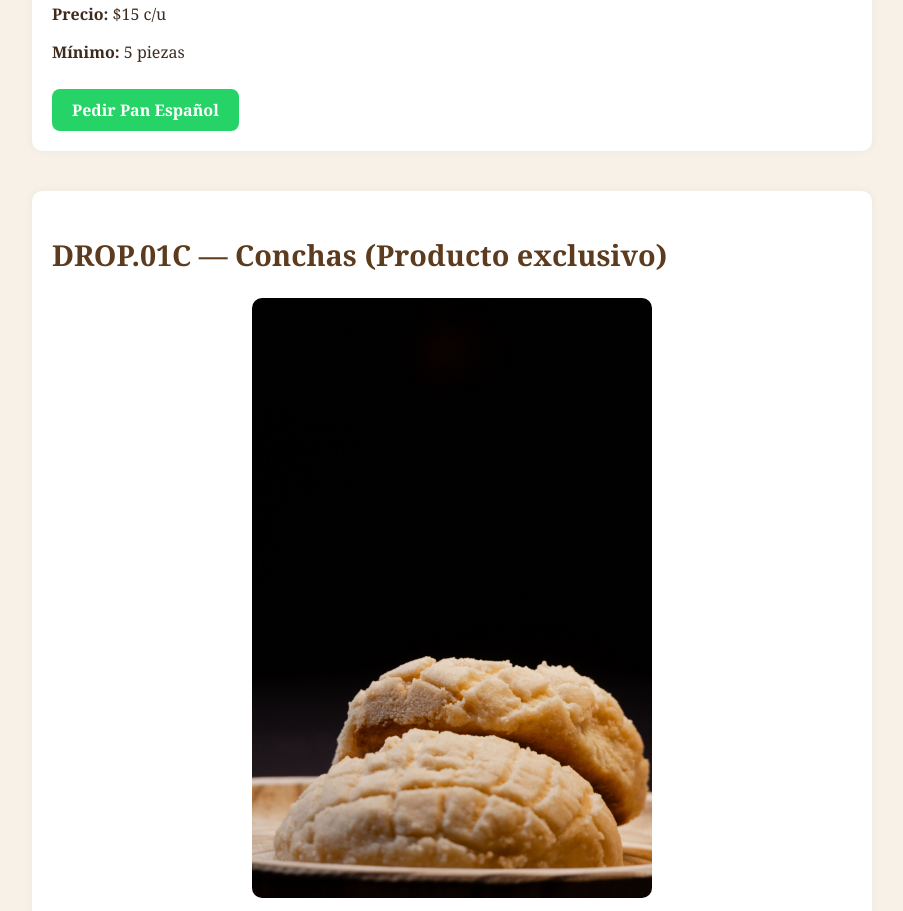
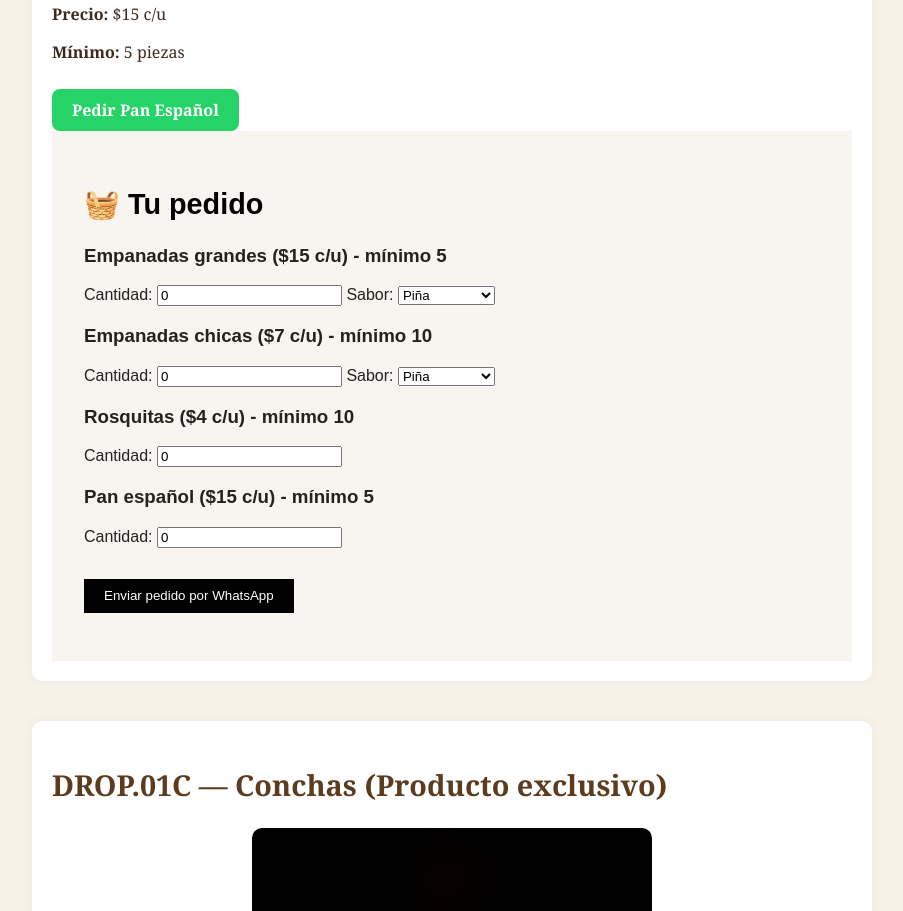
Before and after one commit to AndreC004/AndreC004.github.io, a plain HTML site: page index.html in a window 1280 px wide. Shown: the part 2979-3890 px from the top of the page, without its empty margins (188-1091 px from the left). Drawn offline with Linux system fonts and the light colour scheme.

Commit message:
Update index.html.13

```diff
--- a/index.html
+++ b/index.html
@@ -134,7 +134,134 @@
   <img src="IMG_1364.jpeg" alt="Pan Español" />
   <p><strong>Precio:</strong> $15 c/u</p>
   <p><strong>Mínimo:</strong> 5 piezas</p>
-  <a class="boton-wsp" href="https://wa.me/524445481177?text=Hola!%20Quiero%20pedir%20pan%20español">Pedir Pan Español</a>
+<a class="boton-wsp" href="https://wa.me/524445481177?text=Hola!%20Quiero%20pedir%20pan%20español">Pedir Pan Español</a>
+
+<section id="carrito-pedidos" style="padding: 2em; background-color: #f8f4ef; color: #222; font-family: sans-serif;">
+  <h2 style="color: #000;">🧺 Tu pedido</h2>
+  <form id="pedidoForm" style="margin-top: 1em;">
+
+    <!-- Empanadas Grandes -->
+    <h3>Empanadas grandes ($15 c/u) - mínimo 5</h3>
+    <label>Cantidad:
+      <input type="number" name="grandesCantidad" min="0" value="0">
+    </label>
+    <label>Sabor:
+      <select name="grandesSabor">
+        <option value="piña">Piña</option>
+        <option value="cajeta">Cajeta</option>
+        <option value="queso dulce">Queso dulce</option>
+        <option value="nutella">Nutella</option>
+      </select>
+    </label>
+
+    <!-- Empanadas Chicas -->
+    <h3 style="margin-top: 1em;">Empanadas chicas ($7 c/u) - mínimo 10</h3>
+    <label>Cantidad:
+      <input type="number" name="chicasCantidad" min="0" value="0">
+    </label>
+    <label>Sabor:
+      <select name="chicasSabor">
+        <option value="piña">Piña</option>
+        <option value="cajeta">Cajeta</option>
+        <option value="queso dulce">Queso dulce</option>
+        <option value="nutella">Nutella</option>
+      </select>
+    </label>
+
+    <!-- Rosquitas -->
+    <h3 style="margin-top: 1em;">Rosquitas ($4 c/u) - mínimo 10</h3>
+    <label>Cantidad:
+      <input type="number" name="rosquitasCantidad" min="0" value="0">
+    </label>
+
+    <!-- Pan Español -->
+    <h3 style="margin-top: 1em;">Pan español ($15 c/u) - mínimo 5</h3>
+    <label>Cantidad:
+      <input type="number" name="panEspanolCantidad" min="0" value="0">
+    </label>
+
+    <!-- Botón de WhatsApp -->
+    <br><br>
+    <button type="button" onclick="generarPedido()" style="margin-top: 1em; padding: 0.7em 1.5em; background-color: #000; color: #fff; border: none; cursor: pointer;">
+      Enviar pedido por WhatsApp
+    </button>
+
+    <p id="errorMensaje" style="color: red; margin-top: 1em;"></p>
+  </form>
+</section>
+
+<script>
+function generarPedido() {
+  const grandesCantidad = parseInt(document.querySelector('[name="grandesCantidad"]').value) || 0;
+  const grandesSabor = document.querySelector('[name="grandesSabor"]').value;
+  const chicasCantidad = parseInt(document.querySelector('[name="chicasCantidad"]').value) || 0;
+  const chicasSabor = document.querySelector('[name="chicasSabor"]').value;
+  const rosquitasCantidad = parseInt(document.querySelector('[name="rosquitasCantidad"]').value) || 0;
+  const panEspanolCantidad = parseInt(document.querySelector('[name="panEspanolCantidad"]').value) || 0;
+  const errorMensaje = document.getElementById('errorMensaje');
+
+  let mensaje = "¡Hola Dulce Pasado! Me gustaría hacer el siguiente pedido:\n";
+  let total = 0;
+
+  // Empanadas grandes
+  if (grandesCantidad > 0) {
+    if (grandesCantidad < 5) {
+      errorMensaje.textContent = "El mínimo de empanadas grandes es 5.";
+      return;
+    }
+    mensaje += `- ${grandesCantidad} empanadas grandes de ${grandesSabor} ($15 c/u)\n`;
+    total += grandesCantidad * 15;
+  }
+
+  // Empanadas chicas
+  if (chicasCantidad > 0) {
+    if (chicasCantidad < 10) {
+      errorMensaje.textContent = "El mínimo de empanadas chicas es 10.";
+      return;
+    }
+    mensaje += `- ${chicasCantidad} empanadas chicas de ${chicasSabor} ($7 c/u)\n`;
+    total += chicasCantidad * 7;
+  }
+
+  // Rosquitas
+  if (rosquitasCantidad > 0) {
+    if (rosquitasCantidad < 10) {
+      errorMensaje.textContent = "El mínimo de rosquitas es 10.";
+      return;
+    }
+    mensaje += `- ${rosquitasCantidad} rosquitas ($4 c/u)\n`;
+    total += rosquitasCantidad * 4;
+  }
+
+  // Pan español
+  if (panEspanolCantidad > 0) {
+    if (panEspanolCantidad < 5) {
+      errorMensaje.textContent = "El mínimo de pan español es 5.";
+      return;
+    }
+    mensaje += `- ${panEspanolCantidad} pan español ($15 c/u)\n`;
+    total += panEspanolCantidad * 15;
+  }
+
+  if (
+    grandesCantidad === 0 &&
+    chicasCantidad === 0 &&
+    rosquitasCantidad === 0 &&
+    panEspanolCantidad === 0
+  ) {
+    errorMensaje.textContent = "Por favor elige al menos un producto.";
+    return;
+  }
+
+  mensaje += `\nTotal: $${total} MXN`;
+  errorMensaje.textContent = "";
+
+  const numero = "524445481177";
+  const mensajeCodificado = encodeURIComponent(mensaje);
+  const url = `https://wa.me/${numero}?text=${mensajeCodificado}`;
+  window.open(url, '_blank');
+}
+</script>
 </section>
 
 <section class="producto">
```
